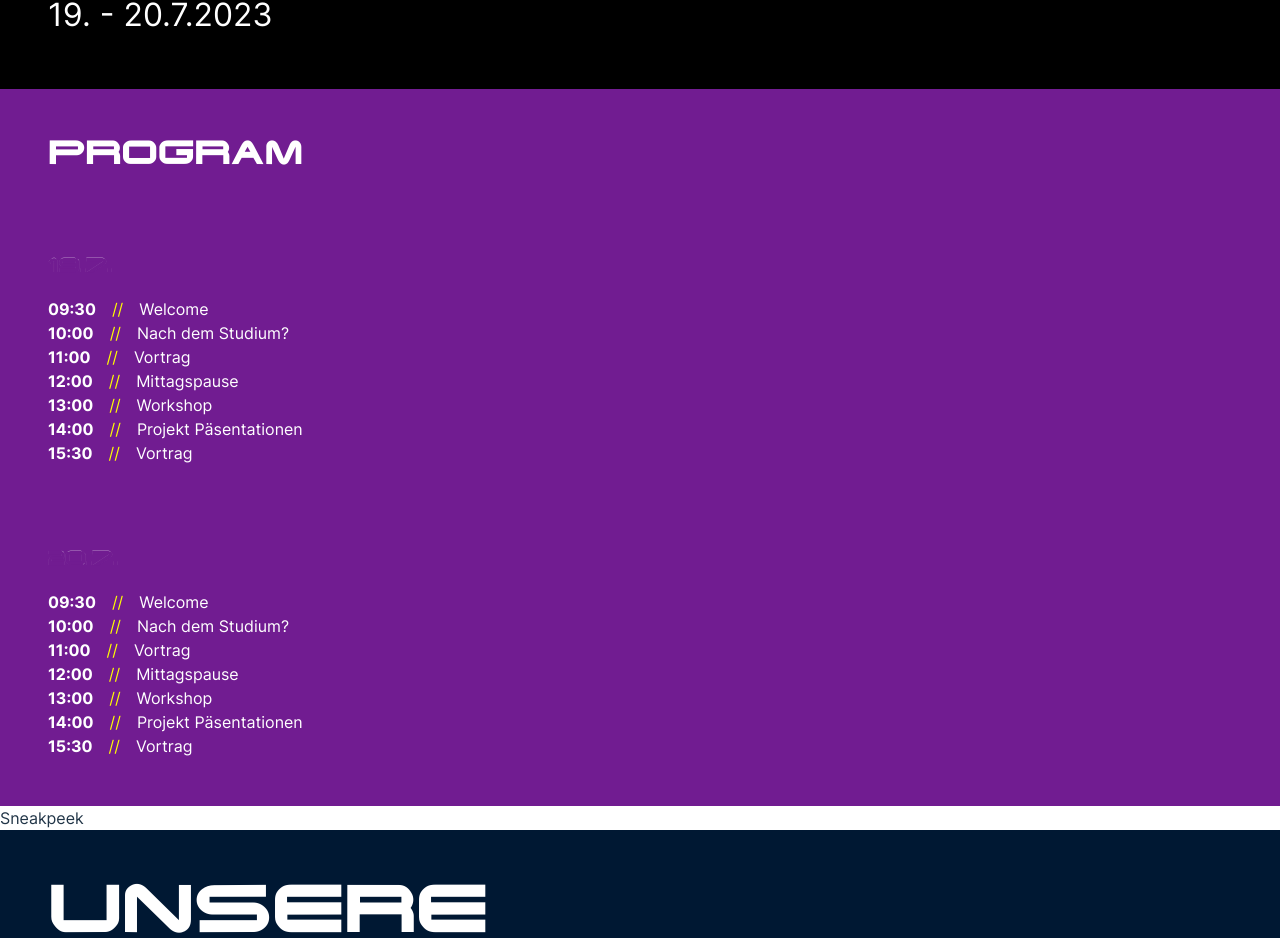
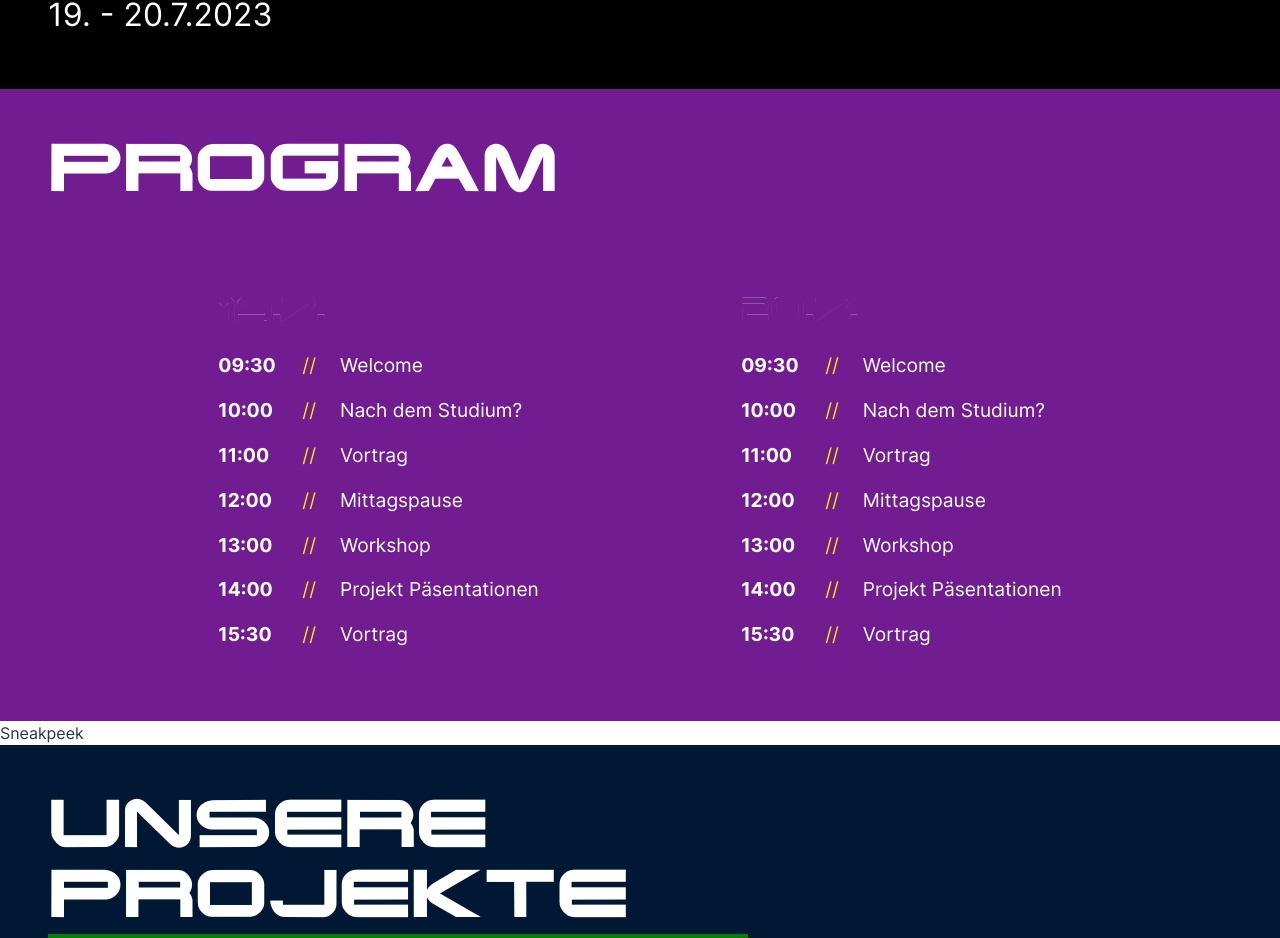
Before and after one commit to IF2023/IF2023, a React (Vite) app in the folder IF2023_Website/: page / in a window 1280 px wide. Shown: the part 711-1649 px from the top of the page. Built offline with nearby package versions, Linux system fonts and the light colour scheme.

Commit message:
fixed styling on program section

```diff
--- a/IF2023_Website/src/components/ProgramDays/Day/Day.jsx
+++ b/IF2023_Website/src/components/ProgramDays/Day/Day.jsx
@@ -10,13 +10,15 @@ const Day = ({ date, program }) => {
 			</AnimationWrapper>
 			<ul>
 				{program.map((item) => (
-          <p key={item.time}>
+					<li key={item.time}>
 						<AnimationWrapper>
-              <span className={styles.time}>{item.time}</span>
-              <span className={styles.spacer}>//</span>
-              <span className={styles.title}>{item.title}</span>
+							<div style={{display: "flex"}}>
+								<p className={styles.time}>{item.time}</p>
+								<p className={styles.spacer}>//</p>
+								<p className={styles.title}>{item.title}</p>
+							</div>
 						</AnimationWrapper>
-          </p>
+					</li>
 				))}
 			</ul>
 		</div>
--- a/IF2023_Website/src/components/ProgramDays/Day/Day.module.scss
+++ b/IF2023_Website/src/components/ProgramDays/Day/Day.module.scss
@@ -2,7 +2,7 @@
 
 .heading {
   font-family: $font_Terminator;
-  font-size: $font_size_sm;
+  font-size: $font_size_md;
   color: $color_purple;
   -webkit-text-stroke: 0.05px $color_white;
 
@@ -12,16 +12,30 @@
 
 .singleDay {
   width: fit-content;
-  color: yellow;
+  color: $color_neon_yellow;
+	margin: 0 2rem;
+}
+
+ul {
+	list-style: none;
+}
+li {
+	margin-bottom: 1rem;
+	display: flex;
+
+	&:last-child {
+		margin-bottom: 0;
+	}
 }
 
 .time {
-  margin-right: 1rem;
+  margin-right: 1.5rem;
+	width: 60px;
   color: $color_white;
   font-weight: 550;
 }
 
 .title {
-  margin-left: 1rem;
+  margin-left: 1.5rem;
   color: $color_white;
 }
--- a/IF2023_Website/src/components/ProgramDays/ProgramDays.jsx
+++ b/IF2023_Website/src/components/ProgramDays/ProgramDays.jsx
@@ -15,11 +15,10 @@ const ProgramDays = () => {
   }
 
   return (
-    <div>
+    <div className={styles.dateWrapper}>
       {jsonData.map((day) => (
         <Day
           key={day.id}
-          className={styles.dateWrapper}
           date={day.date}
           program={day.program}
         />
--- a/IF2023_Website/src/components/ProgramDays/ProgramDays.module.scss
+++ b/IF2023_Website/src/components/ProgramDays/ProgramDays.module.scss
@@ -2,9 +2,9 @@
 
 .dateWrapper {
   width: 300px;
-  font: $font_Inter;
+  font-family: $font_Inter;
   font-size: $font_size_sm;
-  margin: 1.5rem;
+	margin-bottom: 1.5rem;
   width: 100%;
   display: flex;
   flex-wrap: wrap;
--- a/IF2023_Website/src/sections/Program/program.module.scss
+++ b/IF2023_Website/src/sections/Program/program.module.scss
@@ -9,5 +9,5 @@
 
 .heading {
   font-family: $font_Terminator;
-  font-size: $font_size_md;
+  font-size: $font_size_lg;
 }
```
Lines whose indentation alone changed are shown as unchanged.
